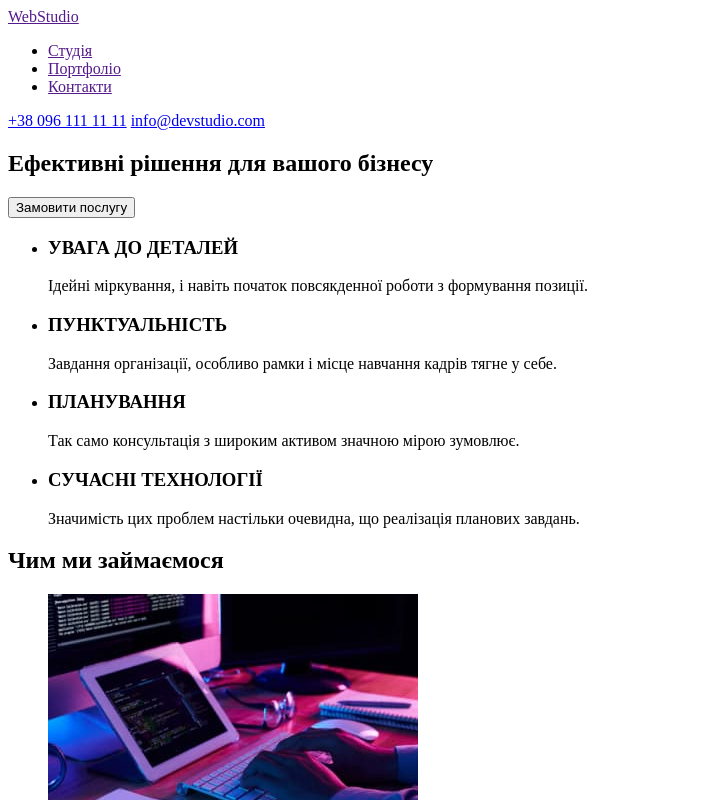
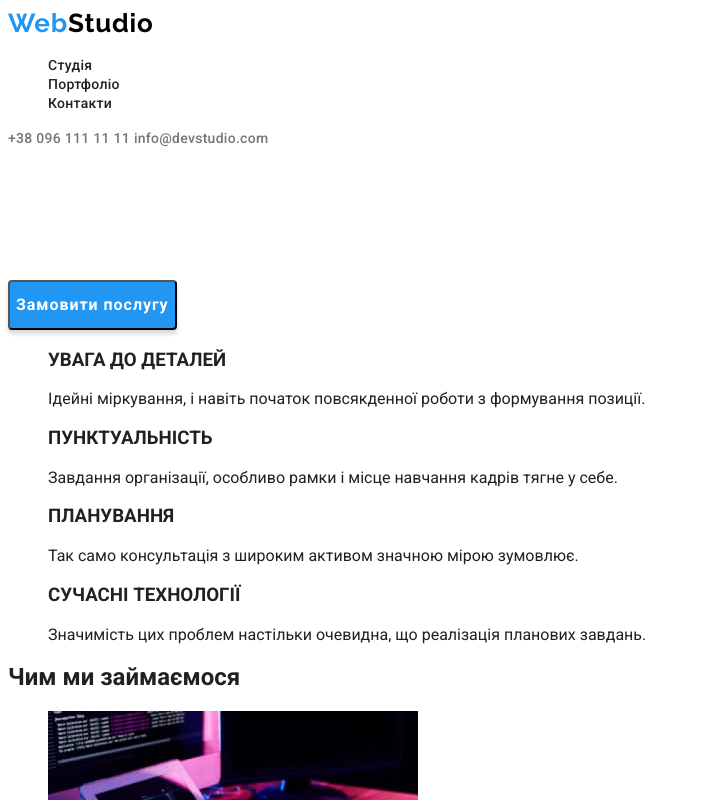
Before and after one commit to viktoriia-2002/goit-markup-hw-01, a plain HTML site: page index.html in a window 1280 px wide. Shown: the top 800 px of the page, without its empty margins (0-701 px from the left). Drawn offline with Linux system fonts and the light colour scheme.

Commit message:
Added 2 sections
Added header and 1st section

```diff
--- a/css/style.css
+++ b/css/style.css
@@ -1,256 +1,109 @@
-/* * {
-  box-sizing: border-box;
+:root {
+  --main-color: color: #212121;
 }
 
 body {
-  font: 400 12 "Roboto", sans-serif;
-  margin: 0;
-  height: 100vh;
+  font-family: "Roboto", sans-serif;
+  color: #212121;
 }
 
-.d-flex {
-  display: flex;
+.link, .header-logo {
+  text-decoration: none;
+
 }
 
-.align-items-center {
-  align-items: center;
+.list {
+  list-style: none;
 }
 
-.justify-content-center {
-  justify-content: center;
+/* ------------HEADER--------------*/
+
+
+.header-logo {
+font-family: 'Raleway';
+font-style: normal;
+font-weight: 700;
+font-size: 26px;
+line-height: 1.19;
+letter-spacing: 0.03em;
+color: #2196F3;
 }
 
-.justify-content {
-  justify-content: space-evenly;
+.header-logo-span {
+color: #000000;
+margin-left: -7px;
 }
 
-.justify-content-between {
-  justify-content: space-between;
+.header-link {
+  font-family: "Roboto";
+  font-style: normal;
+  font-weight: 500;
+  font-size: 14px;
+  line-height: 1.14;
+  letter-spacing: 0.02em;
+  color: #212121;
 }
 
 
-a {
-  text-decoration: none;
-  color: inherit;
+.header-tel, .header-email {
+font-family: 'Roboto';
+font-style: normal;
+font-weight: 500;
+font-size: 14px;
+line-height: 16px;
+letter-spacing: 0.02em;
+color: #757575;
 }
 
-/* .container {
-  max-width: 1170px;
-  padding: 0 15px;
-  margin: auto;
-} */
-/*
-ul {
-  padding: 0;
-  margin: 0;
-  list-style: none;
+.header-link:hover,
+.header-link:focus {
+  color: #2196F3;
 }
 
-header {
-  margin: 32px 0 32px 0;
+.header-tel:focus {
+  color: #2196F3;
+}
+.header-tel link:focus {
+  color: #2196F3;
 }
 
-.header-logo {
-  font-size: 26px;
-} */
-
-/* .header-info li {
-  font-size: 14px;
-} */
-/*
-.header-info {
-  margin: 32px 0 32px 0;
+.header-email:focus {
+  color: #2196F3;
 }
 
-.header {
-  padding: 24px 0;
-  position: absolute;
-  left: 0;
-  width: 100%;
-}
 
-.main-header-nav {
-  font-weight: 400;
-  color: #212121;
-  margin-left: 60px;
-}
+/* ------------HEADER--------------*/
 
-.main-header-nav a + a,
-.info-header-nav a + a {
-  margin-left: 30px;
-}
-
-.info-header-nav {
-  color: #757575;
-  font-weight: normal;
-  margin-left: auto;
-}
-
-.main-header-nav a:hover,
-.info-header-nav a:hover {
-  color: #2196f3;
-} */
-/*
-.efective-solutions-bg {
-  max-width: 1600px;
-  height: 600px;
-  background-color: #2f303a;
-}
-
-.efective-solutions-title {
+/* ------------Section Solutions--------------*/
+.title {
+  font-family: 'Roboto';
+font-style: normal;
 font-weight: 900;
 font-size: 44px;
-  line-height: 60px;
+line-height: 1.36;
+text-align: center;
 letter-spacing: 0.06em;
 text-transform: uppercase;
 color: white;
-  max-width: 696px;
-  text-align: center;
 }
 
-button {
-  border: none;
-  background-color: transparent;
+.solutions-btn {
+max-width: 216px;
+height: 50px;
+font-family: inherit;
+font-style: normal;
+font-weight: 700;
+font-size: 16px;
+line-height: 1.9;
+display: flex;
+align-items: center;
+text-align: center;
+letter-spacing: 0.06em;
+color: #FFFFFF;
+background: #2196F3;
+box-shadow: 0px 4px 4px rgba(0, 0, 0, 0.15);
+border-radius: 4px;
 cursor: pointer;
-  padding: 0;
 }
 
-.btn {
-  font-family: "Roboto";
-  font-size: 16px;
-  font-weight: 700;
-  line-height: 1.333;
-  padding: 10px 32px;
-  color: white;
-  max-width: 216px;
-  height: 50px;
-}
-
-.btn-efective-solutions {
-  background: #2196f3;
-  box-shadow: 0px 4px 4px rgba(0, 0, 0, 0.15);
-  border-radius: 4px;
-}
-
-.main-descriptions {
-  margin-bottom: 112px;
-  margin-top: 94px;
-}
-
-.main-descriptions .main-descriptions-items {
-  margin-right: 30px;
-}
-
-.main-descriptions-items {
-  max-width: 270px;
-}
-
-.main-descriptions-title {
-  color: #212121;
-}
-
-.main-descriptions-text {
-  color: #757575;
-  margin-top: 10px;
-  line-height: 24px;
-}
-
-.main-descriptions-items + .main-descriptions-items {
-  margin-right: 30px;
-}
-
-.what-are-we-doing-title {
-  text-align: center;
-  font-size: 36px;
-  font-weight: 700;
-}
-
-.what-are-we-doing-images {
-  max-width: 370px;
-}
-
-.what-are-we-doing .what-are-we-doing-images {
-  margin-right: 30px;
-}
-
-.our-team-section {
-  background-color: #f5f4fa;
-  height: 648px;
-  margin-top: 94px;
-}
-
-.team-members-img {
-  max-width: 270px;
-  height: 260px;
-}
-
-.team-members-card {
-  text-align: center;
-}
-
-.team-members {
-  max-width: 270px;
-  height: 368px;
-  background-color: #fff;
-  box-shadow: 0px 1px 3px rgba(0, 0, 0, 0.12), 0px 1px 1px rgba(0, 0, 0, 0.14),
-    0px 2px 1px rgba(0, 0, 0, 0.2);
-  border-radius: 0px 0px 4px 4px;
-}
-
-.list-members li {
-  margin-right: 30px;
-  padding: 0;
-}
-
-.team-members-name {
-  font-style: 16px;
-}
-
-.team-members-job-title {
-  font-size: 16px;
-  color: #757575;
-  margin-bottom: 50px;
-}
-
-.our-team-title {
-  font-size: 36px;
-  color: #212121;
-  text-align: center;
-  padding-top: 94px;
-  padding-bottom: 50px;
-}
-
-.footer-bg {
-  max-width: 1600px;
-  height: 252px;
-  background-color: #2f303a;
-  position: relative;
-}
-
-.footer-contact-info {
-  margin-top: 60px;
-  position: absolute;
-}
-
-.logo-footer {
-  margin-top: 20px;
-}
-
-.address {
-  font-style: 14px;
-  color: #ffffff;
-  line-height: 24px;
-  letter-spacing: 0.03em;
-  font-style: normal;
-  margin-top: 20px;
-}
-
-.mail,
-.phone {
-  font-style: 14px;
-  font-style: normal;
-  color: white;
-  color: rgba(255, 255, 255, 0.6);
-  line-height: 24px;
-  margin-top: 9px;
-} */
+/* ------------Section Solutions--------------*/
--- a/index.html
+++ b/index.html
@@ -5,7 +5,9 @@
   <meta charset="UTF-8" />
   <meta http-equiv="X-UA-Compatible" content="IE=edge" />
   <meta name="viewport" content="width=device-width, initial-scale=1.0" />
-    <link href="https://fonts.googleapis.com/css2?family=Roboto:ital,wght@0,300;0,400;0,700;1,300;1,700&display=swap"
+  <link rel="preconnect" href="https://fonts.googleapis.com" />
+  <link rel="preconnect" href="https://fonts.gstatic.com" crossorigin />
+  <link href="https://fonts.googleapis.com/css2?family=Raleway:wght@700&family=Roboto:wght@400;500;700;900&display=swap"
     rel="stylesheet" />
   <link rel="stylesheet" href="css/style.css" />
   <title>First Page</title>
@@ -14,44 +16,52 @@
 
 <body>
   <header>
-        <a class="header-logo" href="">WebStudio</a>
-        <nav>
-            <ul>
-                <li><a href="">Студія</a></li>
-                <li><a href="">Портфоліо</a></li>
-                <li><a href="">Контакти</a></li>
+    <a href="" class="header-logo">Web <span class="header-logo-span">Studio</span></a>
+    <nav class="header-nav">
+      <ul class="header-list list">
+        <li><a class="header-link link" href="">Студія</a></li>
+        <li><a class="header-link link" href="">Портфоліо</a></li>
+        <li><a class="header-link link" href="">Контакти</a></li>
       </ul>
     </nav>
-        <a href="tel:+380961111111">+38 096 111 11 11</a>
-        <a href="mailto:info@devstudio.com">info@devstudio.com</a>
+    <a href="tel:+380961111111" class="header-tel link">+38 096 111 11 11</a>
+    <a href="mailto:info@devstudio.com" class="header-email link">info@devstudio.com</a>
   </header>
 
   <main>
-        <section>
-            <h1>Ефективні рішення для вашого бізнесу</h1>
-            <button class="button">Замовити послугу</button>
+    <section class="solutions">
+      <h1 class="title">Ефективні рішення для вашого бізнесу</h1>
+      <button type="button" class="solutions-btn">Замовити послугу</button>
     </section>
 
-        <section>
-            <ul>
+    <section class="specifics">
+      <ul class="specifics-list list">
         <li>
-                    <h3>УВАГА ДО ДЕТАЛЕЙ</h3>
-                    <p>Ідейні міркування, і навіть початок повсякденної роботи з формування
-                        позиції.</p>
+          <h3 class="sub-title">УВАГА ДО ДЕТАЛЕЙ</h3>
+          <p class="specifics-text">
+            Ідейні міркування, і навіть початок повсякденної роботи з
+            формування позиції.
+          </p>
         </li>
         <li>
           <h3>ПУНКТУАЛЬНІСТЬ</h3>
-                    <p> Завдання організації, особливо рамки і місце навчання кадрів тягне у
-                        себе.</p>
+          <p>
+            Завдання організації, особливо рамки і місце навчання кадрів тягне
+            у себе.
+          </p>
         </li>
         <li>
           <h3>ПЛАНУВАННЯ</h3>
-                    <p>Так само консультація з широким активом значною мірою зумовлює.</p>
+          <p>
+            Так само консультація з широким активом значною мірою зумовлює.
+          </p>
         </li>
         <li>
           <h3>СУЧАСНІ ТЕХНОЛОГІЇ</h3>
-                    <p>Значимість цих проблем настільки очевидна, що реалізація планових
-                        завдань.</p>
+          <p>
+            Значимість цих проблем настільки очевидна, що реалізація планових
+            завдань.
+          </p>
         </li>
       </ul>
     </section>
@@ -60,8 +70,7 @@
       <h2>Чим ми займаємося</h2>
       <ul>
         <li>
-                    <img src="./img/what-are-we-doing-img-1.jpg" alt="програміст працює за стoлом" width="370"
-                        height="294" />
+          <img src="./img/what-are-we-doing-img-1.jpg" alt="програміст працює за стoлом" width="370" height="294" />
         </li>
         <li>
           <img src="./img/what-are-we-doing-img-2.jpg"
@@ -70,8 +79,7 @@
         </li>
         <li>
           <img src="./img/what-are-we-doing-img-3.jpg"
-                        alt="креативний художник-веб-дизайн з робочим колір графічним планшетом" width="370"
-                        height="294" />
+            alt="креативний художник-веб-дизайн з робочим колір графічним планшетом" width="370" height="294" />
         </li>
       </ul>
     </section>
@@ -79,8 +87,7 @@
       <h2>Наша команда</h2>
       <ul>
         <li>
-                    <img src="./img/team-member-1.jpg" alt="Ігор Дем'яненко Product Designer" width="270"
-                        height="260" />
+          <img src="./img/team-member-1.jpg" alt="Ігор Дем'яненко Product Designer" width="270" height="260" />
           <h3>Ігор Дем'яненко</h3>
           <p>Product Designer</p>
         </li>
@@ -107,7 +114,9 @@
     <address>
       <ul>
         <li><a class="header-logo" href="">WebStudio</a></li>
-                <li><a href="https://goo.gl/maps/dssPtxW2memMisd88">м. Київ, пр-т Лесі Українки, 26</a></li>
+        <li>
+          <a href="https://goo.gl/maps/dssPtxW2memMisd88">м. Київ, пр-т Лесі Українки, 26</a>
+        </li>
         <li><a href="mailto:info@devstudio.com">info@devstudio.com</a></li>
         <li><a href="tel:++380961111111">+38 096 111 11 11</a></li>
       </ul>
```
Also changed, not shown: portfolio.index.html (+26 -9 lines). Lines whose indentation alone changed are shown as unchanged.
